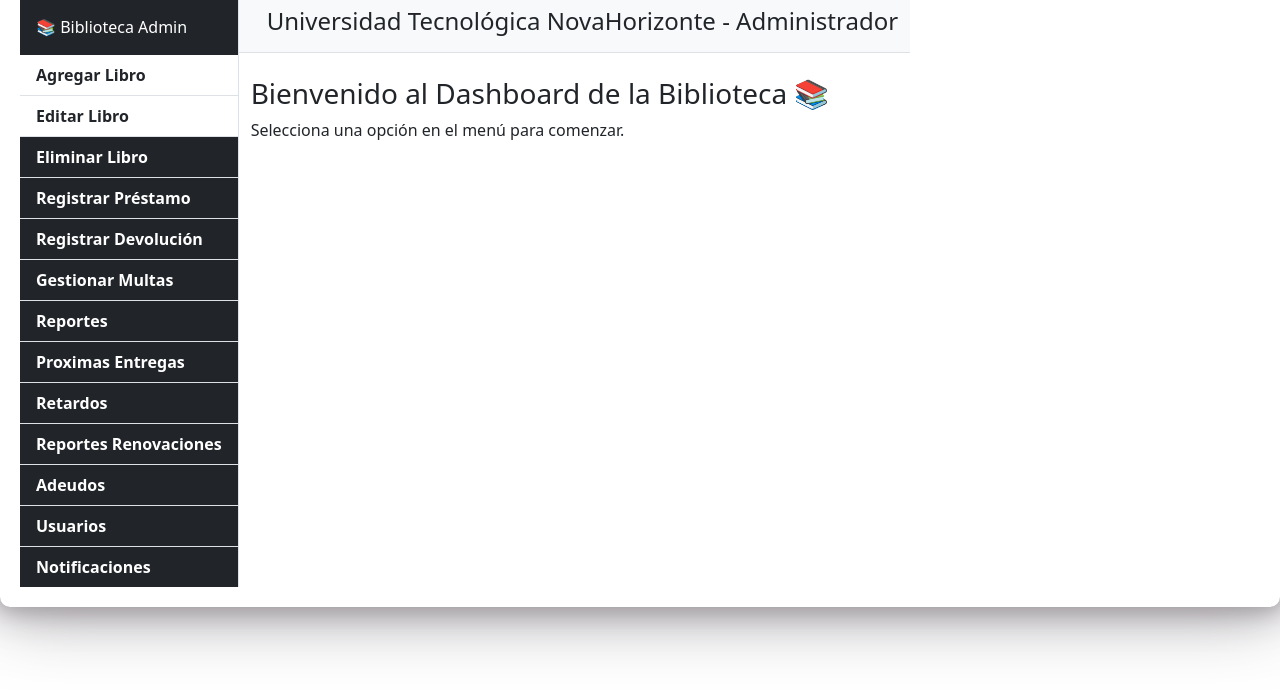
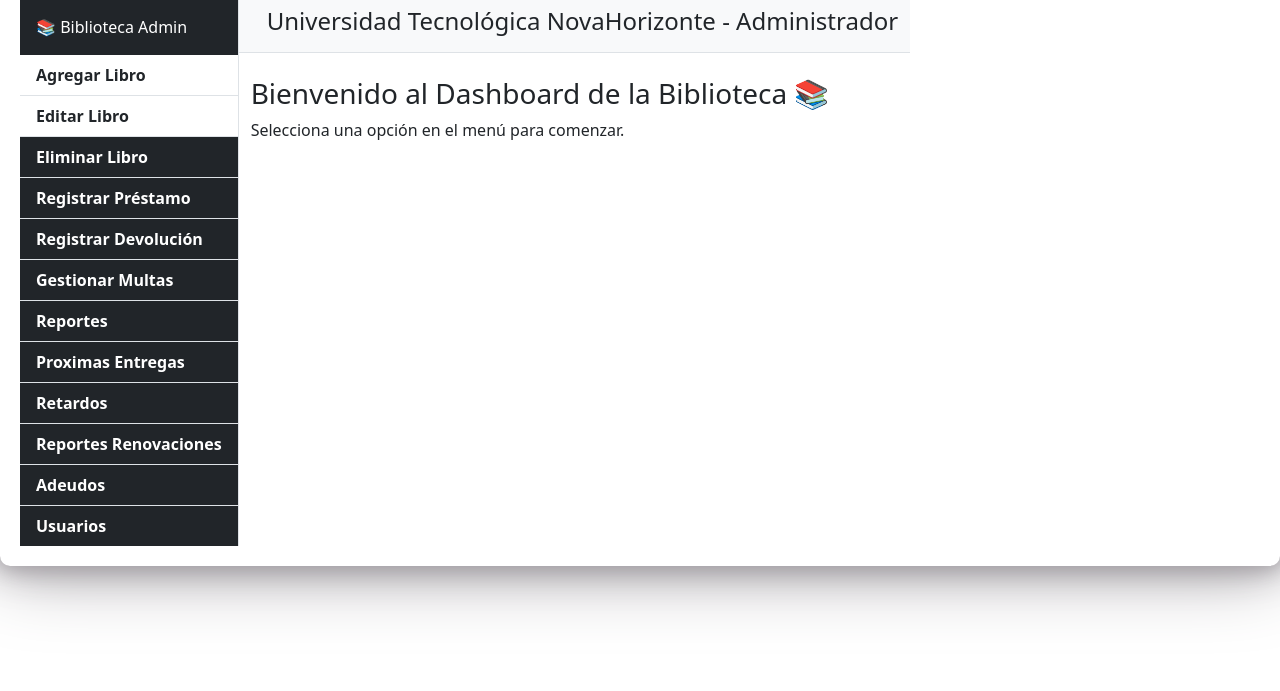
Before and after one commit to Ed-HV/Biblioteca-V.1.0.0, a PHP site: page /dashboard.php in a window 1280 px wide. Shown: the part 21-712 px from the top of the page. Run offline with PHP 8.4, Linux system fonts and the light colour scheme; a stand-in replaces the project's code that opens the database connection.

Commit message:
feat: :sparkles: new information

```diff
--- a/admin/dashboard.php
+++ b/admin/dashboard.php
@@ -37,7 +37,7 @@
                 <a href="dashboard.php?modulo=reporte_renovaciones" class="list-group-item list-group-item-action bg-dark text-white">Reportes Renovaciones</a>
                 <a href="dashboard.php?modulo=reporte_adeudos" class="list-group-item list-group-item-action bg-dark text-white">Adeudos</a>
                 <a href="dashboard.php?modulo=usuarios" class="list-group-item list-group-item-action bg-dark text-white">Usuarios</a>
-                <a href="dashboard.php?modulo=notificaciones" class="list-group-item list-group-item-action bg-dark text-white">Notificaciones</a>
+              <!--  <a href="dashboard.php?modulo=notificaciones" class="list-group-item list-group-item-action bg-dark text-white">Notificaciones</a> -->
             </div>
         </div>
 
```
